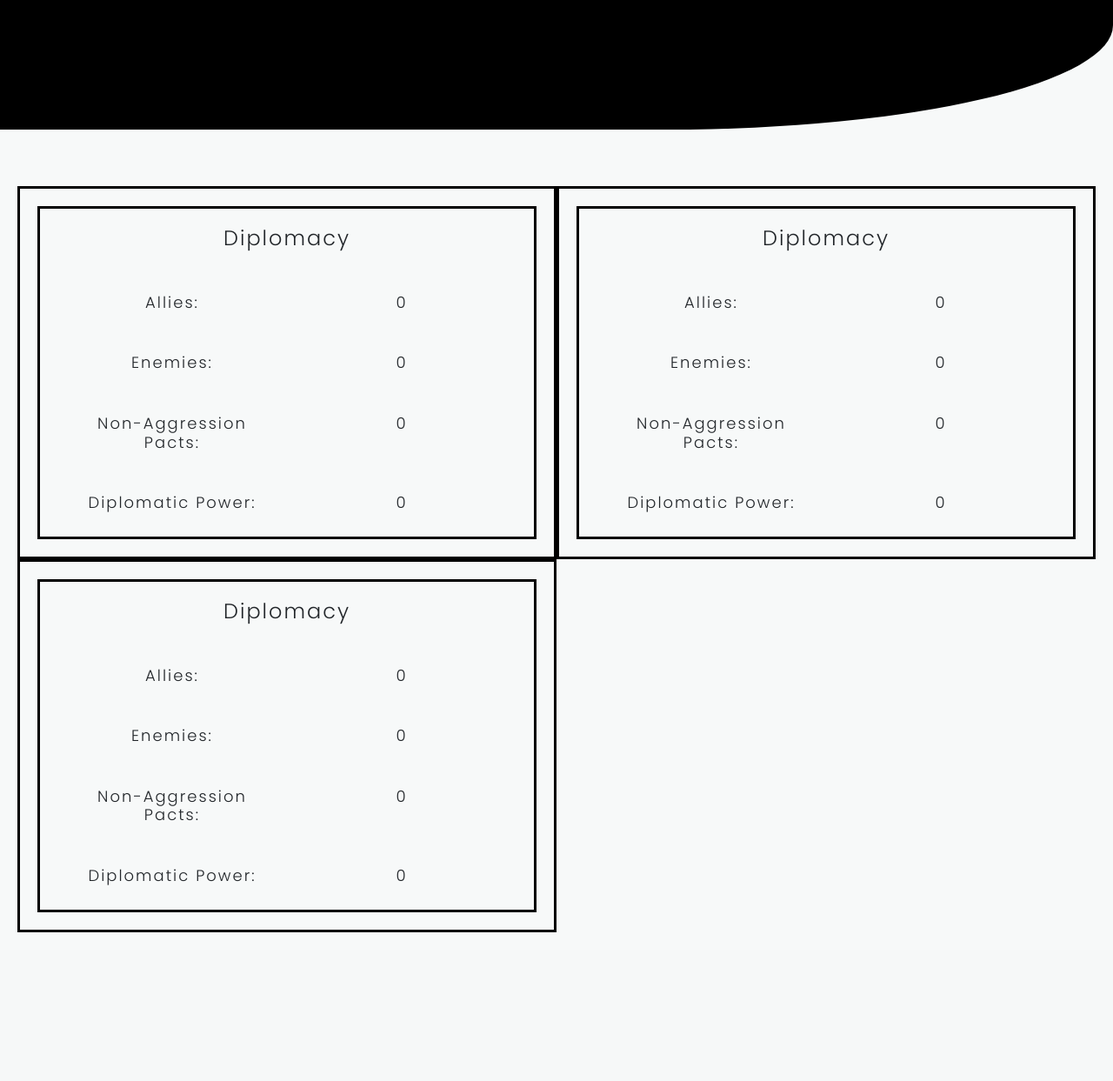
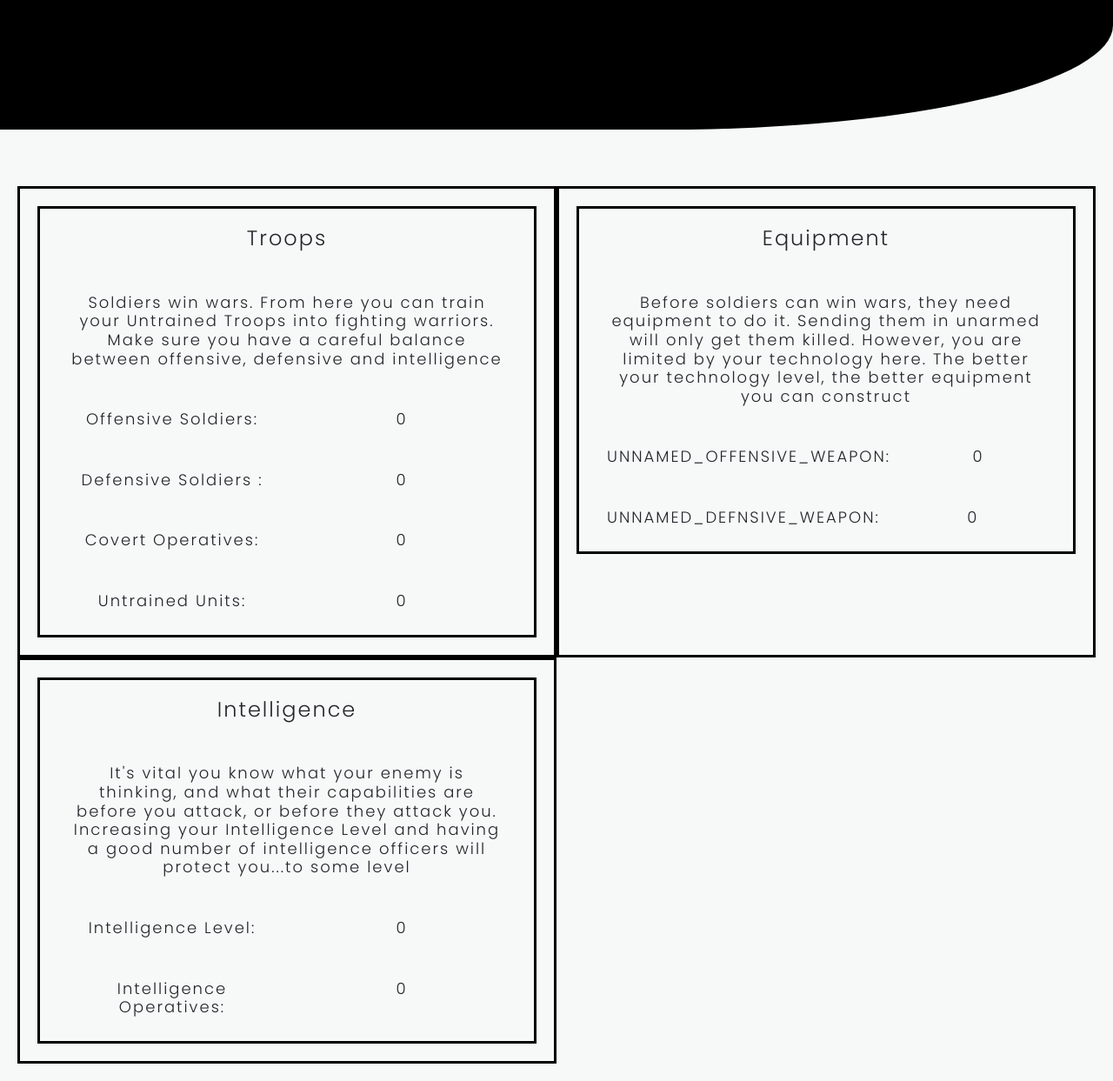
Before and after one commit to Dan-Matthews-23/origin, a Django app: page /military/military in a window 1280 px wide. Shown: the part 81-1324 px from the top of the page at 87% size. Before the commit the page ends 1153 px from the top, so only its background shows below. Run offline with Django 5.2, Linux system fonts and the light colour scheme; some libraries are stand-ins or nearby versions.

Commit message:
UPDATED military files with new formatting

```diff
--- /dev/null
+++ b/military/static/military/css/military.css
@@ -0,0 +1,258 @@
+@import url('https://fonts.googleapis.com/css2?family=Anton&display=swap');
+@import url('https://fonts.googleapis.com/css2?family=Poppins:wght@300&display=swap');
+
+body {
+    font-family: 'Poppins', sans-serif;
+    font-size: 14px;
+    letter-spacing: 2px;
+    background-color: #F7F9F9;
+    text-align: center;
+}
+
+#parent-container {
+    width: 95%;
+}
+
+#introduction-container {
+    width: 50%;
+}
+
+.submit-btn-black {
+    background-color: black;
+    border: none;
+    color: white;
+    padding: 10px 20px;
+    text-align: center;
+    text-decoration: none;
+    display: inline-block;
+    margin: 4px 2px;
+    cursor: pointer;
+    border-radius: 16px;
+    font-weight: bold;
+    font-size: 25px;
+}
+
+
+#spartan,
+#amazon,
+#atlantian,
+#witches {
+    background-color: white;
+    width: 100%;
+    padding: 50px;
+    height: 300px;
+    border-style: solid;
+    border-width: thick;
+    border-color: black;
+    border-radius: 0%;
+}
+
+.intoduction-row {
+    padding: 10px;
+}
+
+h1 {
+    font-size: 24px;
+
+}
+
+h2 {
+    font-size: 20px;
+}
+
+h3 {
+    font-size: 18px;
+}
+
+h4 {
+    font-size: 14px;
+}
+
+.with-borders {
+    border-style: solid;
+    border-color: black;
+
+}
+
+.left-grid {
+    width: 100%;
+    float: left;
+}
+
+.right-grid {
+    width: 100%;
+    float: right;
+}
+
+
+.with-white-border {
+    border-style: solid;
+    border-color: white;
+}
+
+.index:link {
+    color: black;
+}
+
+/* visited link */
+.index:visited {
+    color: grey;
+}
+
+/* mouse over link */
+.index:hover {
+    color: blue;
+}
+
+/* selected link */
+.index:active {
+    color: blue;
+}
+
+
+.align-center {
+    margin: auto;
+    text-align: center;
+}
+
+.bold {
+    font-weight: bold;
+}
+
+li {
+    padding: 5px;
+}
+
+ul,
+ol {
+    padding: 5px;
+}
+
+@media screen and (max-width: 1900px) {
+
+    #spartan,
+    #amazon,
+    #atlantian,
+    #witches {
+        border-radius: 0%;
+        border-style: none;
+    }
+}
+
+@media screen and (max-width: 1800px) {
+
+    #spartan,
+    #amazon,
+    #atlantian,
+    #witches {
+        width: 80%;
+        padding: 45px;
+    }
+}
+
+@media screen and (max-width: 1700px) {
+
+    #spartan,
+    #amazon,
+    #atlantian,
+    #witches {
+        width: 80%;
+        padding: 40px;
+    }
+}
+
+@media screen and (max-width: 1600px) {
+
+    #spartan,
+    #amazon,
+    #atlantian,
+    #witches {
+        width: 80%;
+        padding: 35px;
+    }
+}
+
+@media screen and (max-width: 1500px) {
+
+    #spartan,
+    #amazon,
+    #atlantian,
+    #witches {
+        width: 80%;
+        padding: 30px;
+    }
+}
+
+@media screen and (max-width: 1400px) {
+
+    #spartan,
+    #amazon,
+    #atlantian,
+    #witches {
+        width: 80%;
+        padding: 25px;
+    }
+}
+
+@media screen and (max-width: 1300px) {
+
+    #spartan,
+    #amazon,
+    #atlantian,
+    #witches {
+        width: 80%;
+        padding: 20px;
+    }
+}
+
+@media screen and (max-width: 1200px) {
+
+    #spartan,
+    #amazon,
+    #atlantian,
+    #witches {
+        width: 80%;
+        padding: 15px;
+        height: 250px;
+    }
+}
+
+@media screen and (max-width: 1100px) {
+
+    #spartan,
+    #amazon,
+    #atlantian,
+    #witches {
+        width: 80%;
+        padding: 10px;
+        height: 200px;
+    }
+}
+
+@media screen and (max-width: 1000px) {
+    #parent-container {
+        width: 100%;
+    }
+
+    h2 {
+        font-size: 15px;
+    }
+
+    h3 {
+        font-size: 13px;
+    }
+}
+
+@media screen and (max-width: 700px) {
+    #parent-container {
+        width: 100%;
+    }
+
+    h2 {
+        font-size: 12px;
+    }
+
+    h3 {
+        font-size: 10px;
+    }
+}
--- a/military/templates/military/military.html
+++ b/military/templates/military/military.html
@@ -1,7 +1,7 @@
 {% extends "base.html" %}
 {% load static %}
 {% block extra_css %}
-<link rel="stylesheet" href="{% static 'home/css/home.css' %}">
+<link rel="stylesheet" href="{% static 'military/css/military.css' %}">
 {% endblock %}
 {% block content %}
 <div class="container-fluid">
@@ -10,12 +10,20 @@
             <div class="container-fluid left-grid with-borders">
                 <div class="row lg-padding">
                     <div class="col">
-                        <h1 class="title-table-header">Diplomacy</h1>
+                        <h1 class="title-table-header">Troops</h1>
                     </div>
                 </div>
                 <div class="row lg-padding">
                     <div class="col">
-                        <h3 class="title-table-header">Allies:</h3>
+                        <h3 class="standard-table-text">
+                            Soldiers win wars. From here you can train your Untrained Troops into fighting warriors.
+                            Make sure you have a careful balance between offensive, defensive and intelligence
+                        </h3>
+                    </div>
+                </div>
+                <div class="row lg-padding">
+                    <div class="col">
+                        <h3 class="title-table-header">Offensive Soldiers:</h3>
                     </div>
                     <div class="col">
                         <h3 class="standard-table-text">0</h3>
@@ -23,7 +31,7 @@
                 </div>
                 <div class="row lg-padding">
                     <div class="col">
-                        <h3 class="title-table-header">Enemies:</h3>
+                        <h3 class="title-table-header">Defensive Soldiers :</h3>
                     </div>
                     <div class="col">
                         <h3 class="standard-table-text">0</h3>
@@ -31,16 +39,15 @@
                 </div>
                 <div class="row lg-padding">
                     <div class="col">
-                        <h3 class="title-table-header">Non-Aggression Pacts:</h3>
+                        <h3 class="title-table-header">Covert Operatives:</h3>
                     </div>
                     <div class="col">
                         <h3 class="standard-table-text">0</h3>
                     </div>
                 </div>
-
                 <div class="row lg-padding">
                     <div class="col">
-                        <h3 class="title-table-header">Diplomatic Power:</h3>
+                        <h3 class="title-table-header">Untrained Units:</h3>
                     </div>
                     <div class="col">
                         <h3 class="standard-table-text">0</h3>
@@ -53,12 +60,21 @@
             <div class="container-fluid left-grid with-borders">
                 <div class="row lg-padding">
                     <div class="col">
-                        <h1 class="title-table-header">Diplomacy</h1>
+                        <h1 class="title-table-header">Equipment</h1>
                     </div>
                 </div>
                 <div class="row lg-padding">
                     <div class="col">
-                        <h3 class="title-table-header">Allies:</h3>
+                        <h3 class="standard-table-text">
+                            Before soldiers can win wars, they need equipment to do it. Sending them in unarmed will
+                            only get them killed. However, you are limited by your technology here. The better your
+                            technology level, the better equipment you can construct
+                        </h3>
+                    </div>
+                </div>
+                <div class="row lg-padding">
+                    <div class="col">
+                        <h3 class="title-table-header">UNNAMED_OFFENSIVE_WEAPON:</h3>
                     </div>
                     <div class="col">
                         <h3 class="standard-table-text">0</h3>
@@ -66,7 +82,36 @@
                 </div>
                 <div class="row lg-padding">
                     <div class="col">
-                        <h3 class="title-table-header">Enemies:</h3>
+                        <h3 class="title-table-header">UNNAMED_DEFNSIVE_WEAPON:</h3>
+                    </div>
+                    <div class="col">
+                        <h3 class="standard-table-text">0</h3>
+                    </div>
+                </div>
+
+
+            </div>
+        </div>
+
+        <div class="col col-12 col-sm-12 col-md-12 col-lg-12 col-xl-6 col-xxl-6 lg-padding with-borders ">
+            <div class="container-fluid left-grid with-borders">
+                <div class="row lg-padding">
+                    <div class="col">
+                        <h1 class="title-table-header">Intelligence</h1>
+                    </div>
+                </div>
+                <div class="row lg-padding">
+                    <div class="col">
+                        <h3 class="standard-table-text">
+                            It's vital you know what your enemy is thinking, and what their capabilities are before you
+                            attack, or before they attack you. Increasing your Intelligence Level and having a good
+                            number of intelligence officers will protect you...to some level
+                        </h3>
+                    </div>
+                </div>
+                <div class="row lg-padding">
+                    <div class="col">
+                        <h3 class="title-table-header">Intelligence Level:</h3>
                     </div>
                     <div class="col">
                         <h3 class="standard-table-text">0</h3>
@@ -74,64 +119,14 @@
                 </div>
                 <div class="row lg-padding">
                     <div class="col">
-                        <h3 class="title-table-header">Non-Aggression Pacts:</h3>
+                        <h3 class="title-table-header">Intelligence Operatives:</h3>
                     </div>
                     <div class="col">
                         <h3 class="standard-table-text">0</h3>
                     </div>
                 </div>
 
-                <div class="row lg-padding">
-                    <div class="col">
-                        <h3 class="title-table-header">Diplomatic Power:</h3>
-                    </div>
-                    <div class="col">
-                        <h3 class="standard-table-text">0</h3>
-                    </div>
-                </div>
-            </div>
-        </div>
 
-        <div class="col col-12 col-sm-12 col-md-12 col-lg-12 col-xl-6 col-xxl-6 lg-padding with-borders ">
-            <div class="container-fluid left-grid with-borders">
-                <div class="row lg-padding">
-                    <div class="col">
-                        <h1 class="title-table-header">Diplomacy</h1>
-                    </div>
-                </div>
-                <div class="row lg-padding">
-                    <div class="col">
-                        <h3 class="title-table-header">Allies:</h3>
-                    </div>
-                    <div class="col">
-                        <h3 class="standard-table-text">0</h3>
-                    </div>
-                </div>
-                <div class="row lg-padding">
-                    <div class="col">
-                        <h3 class="title-table-header">Enemies:</h3>
-                    </div>
-                    <div class="col">
-                        <h3 class="standard-table-text">0</h3>
-                    </div>
-                </div>
-                <div class="row lg-padding">
-                    <div class="col">
-                        <h3 class="title-table-header">Non-Aggression Pacts:</h3>
-                    </div>
-                    <div class="col">
-                        <h3 class="standard-table-text">0</h3>
-                    </div>
-                </div>
-
-                <div class="row lg-padding">
-                    <div class="col">
-                        <h3 class="title-table-header">Diplomatic Power:</h3>
-                    </div>
-                    <div class="col">
-                        <h3 class="standard-table-text">0</h3>
-                    </div>
-                </div>
             </div>
         </div>
     </div>
--- a/templates/includes/nav-bar.html
+++ b/templates/includes/nav-bar.html
@@ -23,9 +23,6 @@
                     <a class="nav-link" href="{% url 'diplomacy' %}">Diplomacy</a>
                 </li>
                 <li class="nav-item">
-                    <a class="nav-link" href="{% url 'user_account' %}">Profile</a>
-                </li>
-                <li class="nav-item">
                     <a class="nav-link" href="{% url 'fight' %}">Fight!</a>
                 </li>
                 {% endif %}
@@ -38,7 +35,7 @@
                     </a>
                     <div class="dropdown-menu" aria-labelledby="navbarDropdown">
                         {% if request.user.is_authenticated %}
-                        <a class="dropdown-item" href="#">User Profile</a>
+                        <a class="dropdown-item" href="{% url 'user_account' %}">User Profile</a>
                         <a class="dropdown-item" href="{% url 'account_logout' %}">Logout</a>
                         {% else %}
                         <a class="dropdown-item" href="{% url 'account_login' %}">Login</a>
```
